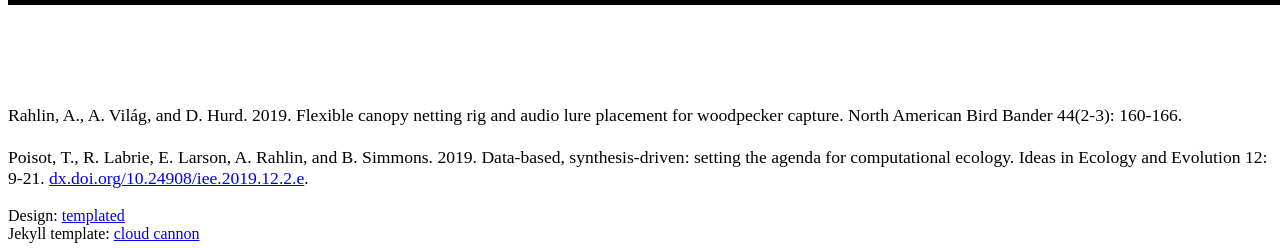
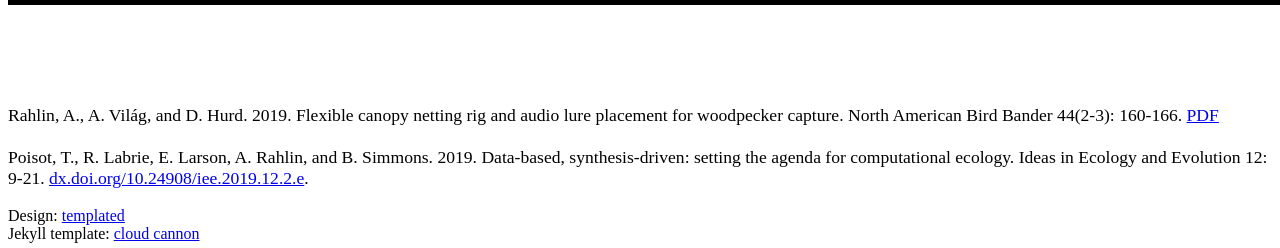
Before and after one commit to anarahlin/anarahlin.github.io, a Jekyll site: the page built from publications.html, in a window 1280 px wide. Shown: the part 690-938 px from the top of the page. Built offline with Jekyll 4.4.1, drawn with Linux system fonts in a browser that asks for light colours; nearby versions of some CDN libraries; comment, search, counter and statistics services are not loaded.

Commit message:
Update publications.html

```diff
--- a/publications.html
+++ b/publications.html
@@ -18,7 +18,7 @@ layout: default
 		<div class="foo">
 		<p align="left">
 
-			Rahlin, A., A. Világ, and D. Hurd. 2019. Flexible canopy netting rig and audio lure placement for woodpecker capture. North American Bird Bander 44(2-3): 160-166.
+			Rahlin, A., A. Világ, and D. Hurd. 2019. Flexible canopy netting rig and audio lure placement for woodpecker capture. North American Bird Bander 44(2-3): 160-166. <a href="https://github.com/anarahlin/anarahlin.github.io/blob/master/assets/images/RHWO_CanopyMistnetting.pdf">PDF</a>
 
 			<br>
 			<br>
```
